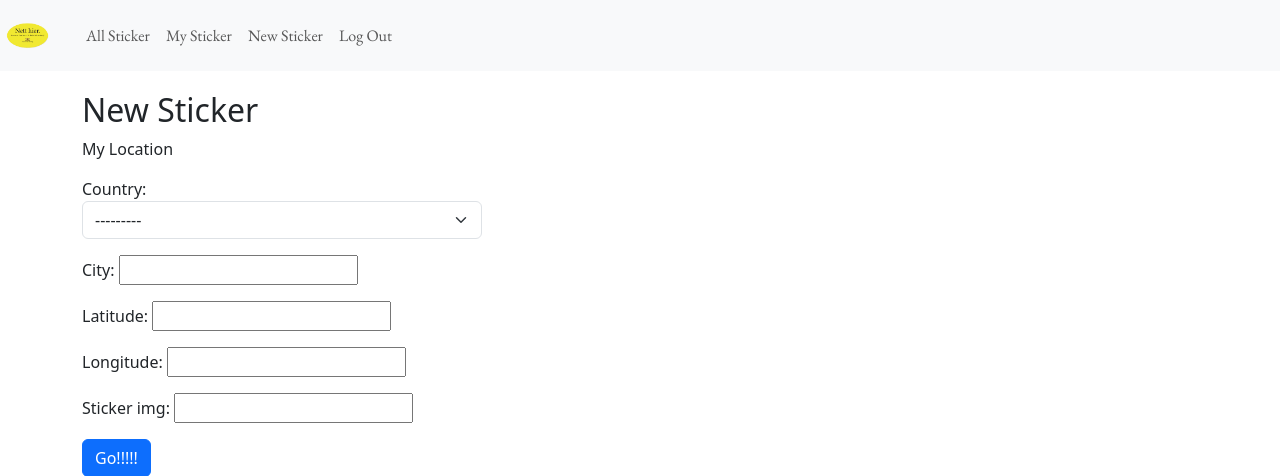
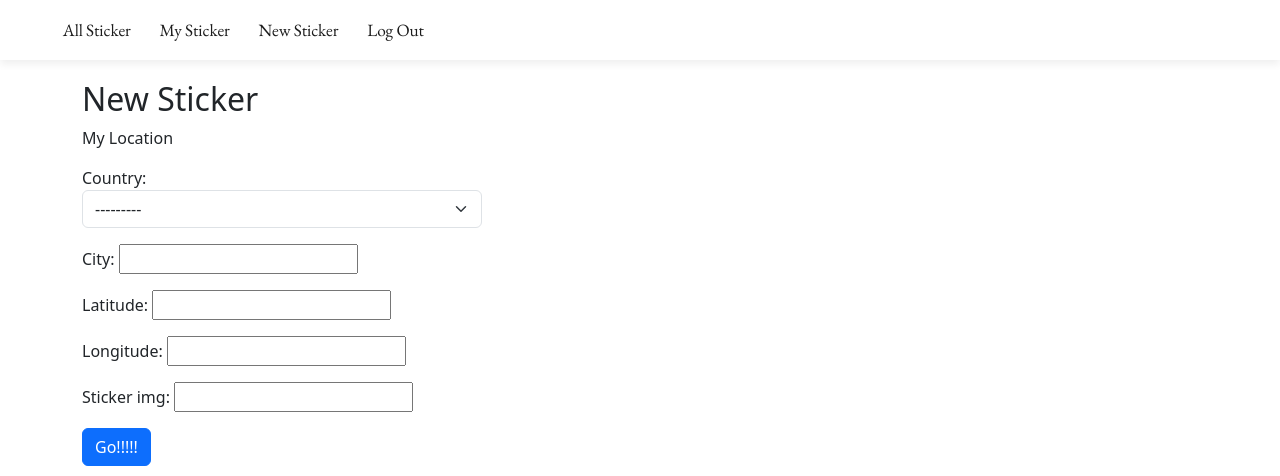
Before and after one commit to mgrundmo/nett_hier_web, a Django app: page /new_sticker in a window 1280 px wide. Shown: the top 476 px of the page. Run offline with Django 5.2, Linux system fonts and the light colour scheme; a user stored in the database is signed in; data comes from the database, SQL or seed files in the repository.

Commit message:
navbar in layout.html optimized

```diff
--- /dev/null
+++ b/sticker/static/sticker/stickerstyle.css
@@ -0,0 +1,88 @@
+nav#menu {
+  font-family: EB Garamond;
+  font-size: 16px;
+  background-color: #fff;
+  box-shadow: 0 4px 8px #efefef;
+  margin: 0;
+  padding-left: 50px;
+  position: relative;
+  height: 60px;
+  overflow: hidden;}
+
+nav#menu ul {
+  margin: 0;
+  padding: 0;
+  list-style-type: none;
+  max-height: 120px;
+  position: relative;}
+
+nav#menu ul li {
+  display: inline-block;}
+
+nav#menu ul li:last-child {
+  position: absolute;
+  right: 0;
+  bottom: 60px;
+  background-image: linear-gradient(to right, rgba(236, 240, 241, 0) 0, #fff 2em);
+  padding-left: 3em;}
+
+nav#menu ul li:nth-last-child(2) {
+  display: none;}
+
+nav#menu ul li a {
+  display: inline-block;
+  padding: 0 1vw;
+  color: #1c1c1c;
+  font-size: calc(16px + .1vw);
+  font-weight: 300;
+  text-decoration: none;
+  letter-spacing: -.1px;
+  white-space: nowrap;
+  line-height: 60px;}
+
+nav#menu ul li a:hover {
+  background-color: rgba(50, 51, 51, 0.08);}
+
+nav#menu:target {
+  height: auto;
+  padding: 0;}
+
+nav#menu:target ul {
+  max-height: none;}
+
+nav#menu:target ul li {
+  display: block;}
+
+nav#menu:target ul li:last-child {
+  display: none;}
+
+nav#menu:target ul li:nth-last-child(2) {
+  display: inline-block;
+  position: absolute;
+  top: 0;
+  right: 0;
+  margin: 0;
+  border-left: 2px solid #dde4e6;}
+
+nav#menu:target ul li a {
+  display: block;
+  padding: 0 2em;
+  background-color: rgba(51, 51, 51, 0.05);}
+
+nav#menu:target ul li a:hover {
+  background-color: rgba(51, 51, 51, 0.08);}
+
+.mobile-nav {
+  margin-bottom: 0 !important;}
+
+@media all and (max-width: 640px) {
+
+  form.search-form > label { min-width: 120px;}
+  .logo {
+    min-width: 160px;}
+
+  nav#menu:target ul li:not(:first-child) {
+    margin-top: 0;}
+
+  .primary-navigation {
+    margin-top: 1vw;}}
--- a/sticker/templates/sticker/layout.html
+++ b/sticker/templates/sticker/layout.html
@@ -1,23 +1,58 @@
-<!doctype html>
-<html>
+{% load static %}
+
+<!DOCTYPE html>
+<html lang="en">
     <head>
         <meta charset="utf-8" />
         <meta name="viewport" content="width=device-width, initial-scale=1" />
         <title>{% block title %}Nett hier. Aber waren Sie schon mal in Baden-Würtenberg?{% endblock %}</title>
+        <link href="{% static '/sticker/stickerstyle.css' %}" rel="stylesheet">
         <link href="https://cdn.jsdelivr.net/npm/bootstrap@5.3.8/dist/css/bootstrap.min.css" rel="stylesheet" integrity="sha384-sRIl4kxILFvY47J16cr9ZwB07vP4J8+LH7qKQnuqkuIAvNWLzeN8tE5YBujZqJLB" crossorigin="anonymous">
-        <link rel="stylesheet" href="https://fonts.googleapis.com/css?family=EB Garamond">
+        <link href="https://fonts.googleapis.com/css?family=EB Garamond" rel="stylesheet">
         <!-- links for Openfreemap.org -->
         <script src="https://unpkg.com/maplibre-gl/dist/maplibre-gl.js"></script>
-        <link href="https://unpkg.com/maplibre-gl/dist/maplibre-gl.css" rel="stylesheet" />
+        <link href="https://unpkg.com/maplibre-gl/dist/maplibre-gl.css" rel="stylesheet">
     </head>
     <body>
-        {% load static %}
-        <nav style="font-family: EB Garamond;" class="navbar navbar-expand-lg navbar-light bg-light">
+        <nav id="menu">
+            <ul id="menu-closed">
+                <li class="mobile-nav">
+                    <a class="nav-link" href="{% url 'index' %}">All Sticker</a>
+                </li>
+                {% if user.is_authenticated %}
+                <li class="mobile-nav">
+                    <a class="nav-link" href="{% url 'index' %}">My Sticker</a>
+                </li>
+                <li class="mobile-nav">
+                    <a class="nav-link" href="{% url 'new_sticker' %}">New Sticker</a>
+                </li>
+                <li class="mobile-nav">
+                    <a class="nav-link" href="{% url 'logout' %}">Log Out</a>
+                </li>
+                {% else %}
+                <li class="mobile-nav">
+                    <a class="nav-link" href="{% url 'login' %}">Log In</a>
+                </li>
+                <li class="mobile-nav">
+                    <a class="nav-link" href="{% url 'register' %}">Register</a>
+                </li>
+                {% endif %}
+
+    <li class="mobile-nav"><a href="#menu-closed">&#215; 🍔 vertilgen</a></li>
+    <li class="mobile-nav"><a href="#menu">&#9776; Menu</a></li>
+  </ul>
+</nav>
+
+      <!-- <nav style="font-family: EB Garamond;" class="navbar navbar-expand-md navbar-light bg-light">
+            <div class="container-fluid">
                 <a class="navbar-brand" href="#">
-                <img src="{% static '/sticker/nett_hier_sticker.png' %}" alt="nett_hier_sticker" width="50" style="padding-left: 5px">
+                    <img src="{% static '/sticker/nett_hier_sticker.png' %}" alt="nett_hier_sticker" width="100" style="padding-left: 5px">
                 </a>
-            <div class="container-fluid">
-                <ul class="navbar-nav mr-auto">
+                <button class="navbar-toggler" type="button" data-bs-toggle="collapse" data-bs-target="#navbarsExample04" aria-controls="navbarsExample04" aria-expanded="false" aria-label="Toggle navigation">
+                    <span class="navbar-toggler-icon"></span>
+                </button>
+                <div class="collapse navbar-collapse" id="navbarsExample04">
+                    <ul class="navbar-nav me-auto mb-2 mb-md-0">
                         <li class="nav-item">
                             <a class="nav-link" href="{% url 'index' %}">All Sticker</a>
                         </li>
@@ -41,7 +76,8 @@
                     {% endif %}
                     </ul>
                 </div>
-        </nav>
+            </div>
+        </nav>-->
         <div class="container" style="margin-top: 20px">
             {% block body %}
             {% endblock %}
```
Also changed, not shown: sticker/templates/sticker/index.html (+5 -2 lines), media/images/nett_hier_baden_wurttemberg_ovaler_aufkleber.png, sticker/static/sticker/nett_hier_sticker.png. Lines whose indentation alone changed are shown as unchanged.
